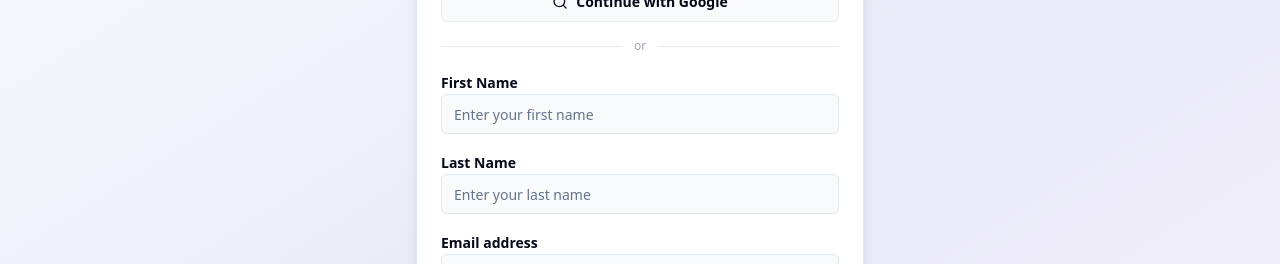
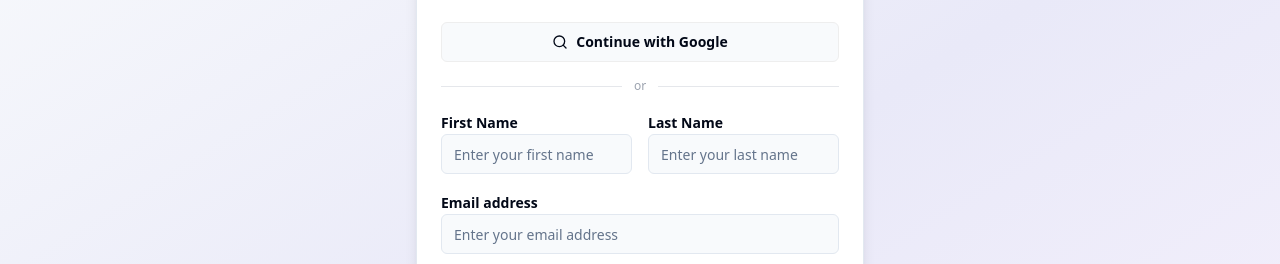
Before and after one commit to Fortune-devop/pocket-legal-guide, a React (Vite) app: page /sign-up in a window 1280 px wide. Shown: the part 218-482 px from the top of the page. Built offline with nearby package versions, Linux system fonts and the light colour scheme; no server answers.

Commit message:
Refactor: Rearrange form fields
Rearrange the first name and last name input fields in the sign-up form.

```diff
--- a/src/pages/SignUpPage.tsx
+++ b/src/pages/SignUpPage.tsx
@@ -122,7 +122,8 @@ const SignUpPage = () => {
               <span className="flex-grow h-px bg-gray-200"></span>
             </div>
             <form onSubmit={handleSubmit} className="space-y-4">
-              <div>
+              <div className="flex gap-4">
+                <div className="flex-1">
                   <Label htmlFor="firstName" className="font-semibold text-sm">
                     First Name
                   </Label>
@@ -138,7 +139,7 @@ const SignUpPage = () => {
                   />
                   {errors.firstName && <p className="text-red-500 text-xs mt-1" id="signup-firstname-error">{errors.firstName}</p>}
                 </div>
-              <div>
+                <div className="flex-1">
                   <Label htmlFor="lastName" className="font-semibold text-sm">
                     Last Name
                   </Label>
@@ -153,6 +154,7 @@ const SignUpPage = () => {
                     aria-describedby="signup-lastname-error"
                   />
                   {errors.lastName && <p className="text-red-500 text-xs mt-1" id="signup-lastname-error">{errors.lastName}</p>}
+                </div>
               </div>
               <div>
                 <Label htmlFor="email" className="font-semibold text-sm">
```
Lines whose indentation alone changed are shown as unchanged.
